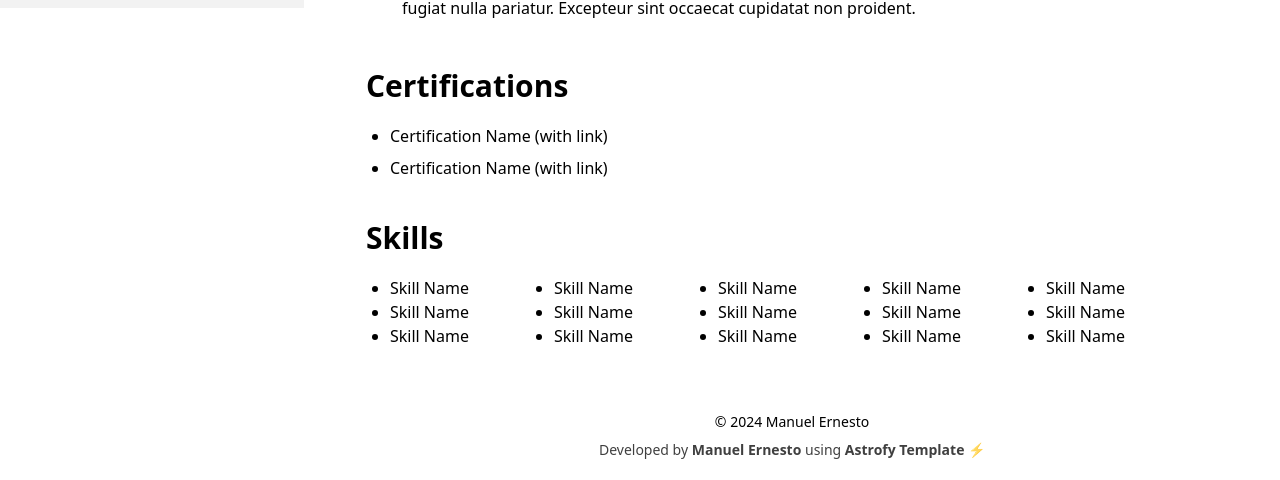
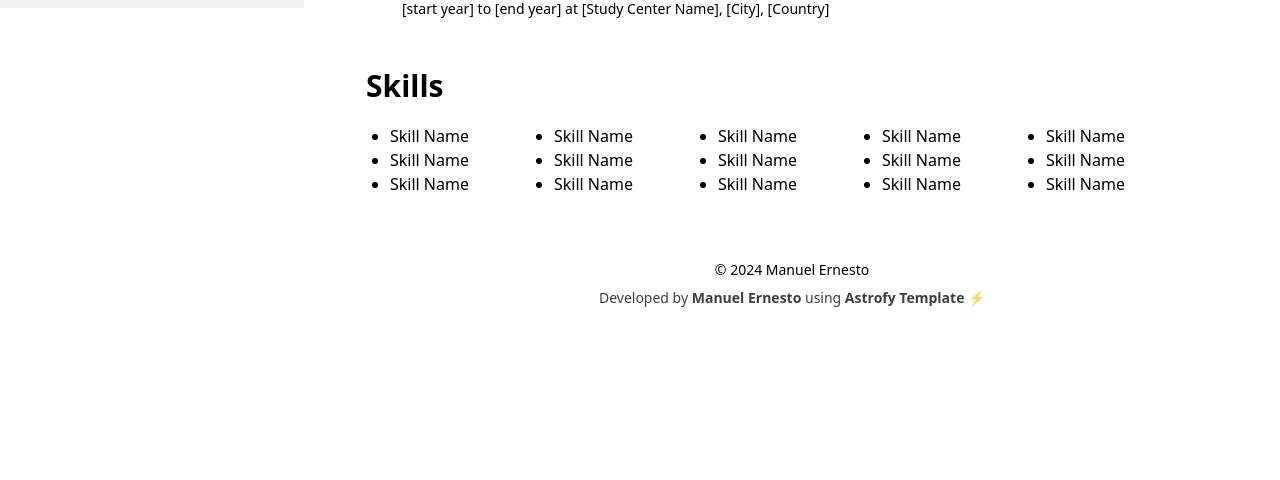
Before and after one commit to irfanmohamed12/irfanmohamed12.github.io, an Astro site: page /cv in a window 1280 px wide. Shown: the part 792-1272 px from the top of the page. After the commit the page ends 1120 px from the top, so only its background shows below. Built offline with nearby package versions, Linux system fonts and the light colour scheme; Astro itself is replaced by a stand-in of ours.

Commit message:
240915 checking rearranging of CV page
<br> from prev commit works!!

```diff
--- a/src/pages/cv.astro
+++ b/src/pages/cv.astro
@@ -4,21 +4,6 @@ import TimeLineElement from "../components/cv/TimeLine.astro";
 ---
 
 <BaseLayout title="Resume" sideBarActiveItemID="cv">
-  <div class="mb-5">
-    <div class="text-3xl w-full font-bold">Education</div>
-  </div>
-
-  <div class="time-line-container grid gap-4 mb-10">
-    <TimeLineElement
-      title="Title Name"
-      subtitle="[start year] to [end year] at [Study Center Name], [City], [Country]"
-    />
-    <TimeLineElement
-      title="Title Name"
-      subtitle="[start year] to [end year] at [Study Center Name], [City], [Country]"
-    />
-  </div>
-
   <div class="mb-5">
     <div class="text-3xl w-full font-bold">Experience</div>
   </div>
@@ -45,17 +30,19 @@ import TimeLineElement from "../components/cv/TimeLine.astro";
   </div>
 
   <div class="mb-5">
-    <div class="text-3xl w-full font-bold">Certifications</div>
+    <div class="text-3xl w-full font-bold">Education</div>
   </div>
 
-  <ul class="list-disc mx-6 mb-10 grid gap-2">
-    <li>
-      <a href="#" target="_blank"> Certification Name (with link)</a>
-    </li>
-    <li>
-      <a href="#" target="_blank"> Certification Name (with link)</a>
-    </li>
-  </ul>
+  <div class="time-line-container grid gap-4 mb-10">
+    <TimeLineElement
+      title="Title Name"
+      subtitle="[start year] to [end year] at [Study Center Name], [City], [Country]"
+    />
+    <TimeLineElement
+      title="Title Name"
+      subtitle="[start year] to [end year] at [Study Center Name], [City], [Country]"
+    />
+  </div>
 
   <div class="mb-5">
     <div class="text-3xl w-full font-bold">Skills</div>
```
